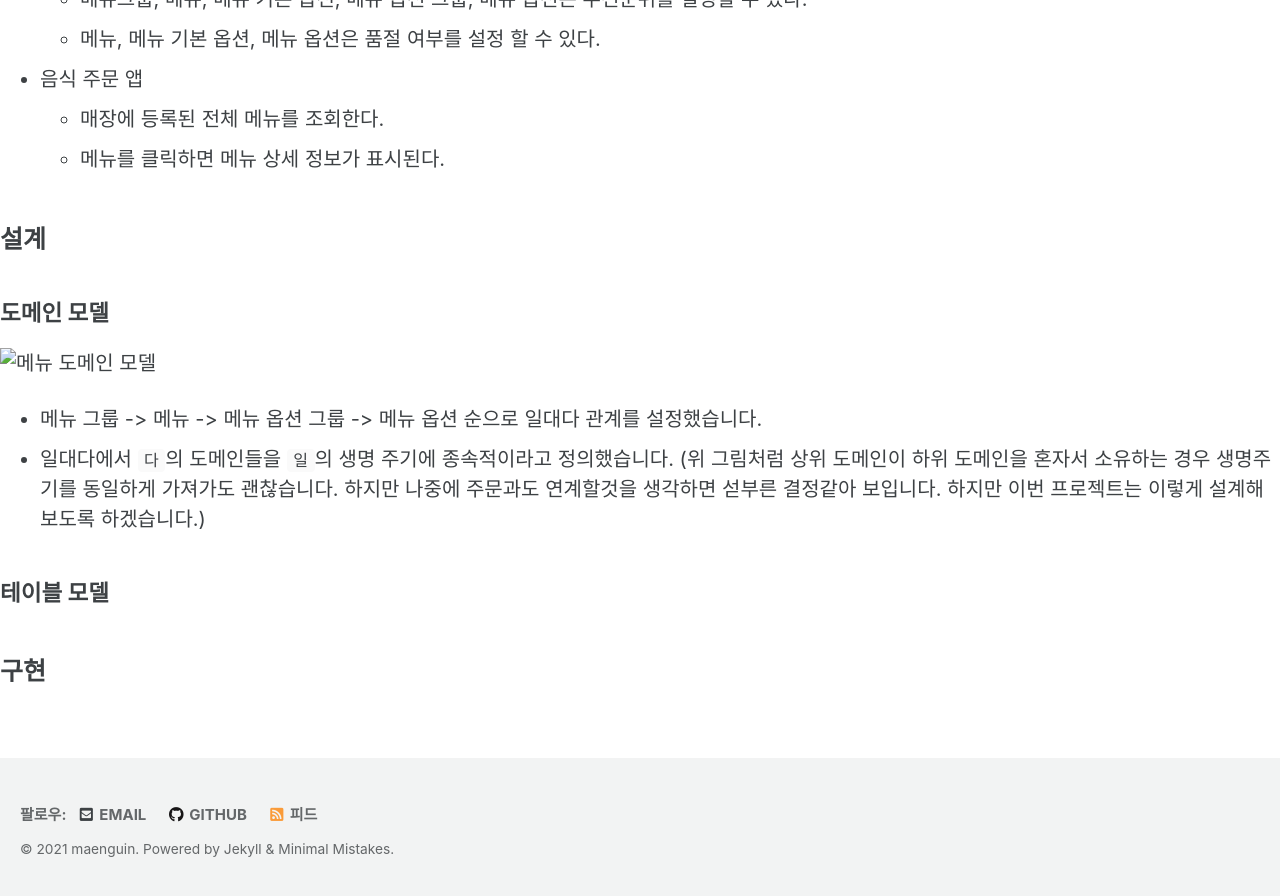
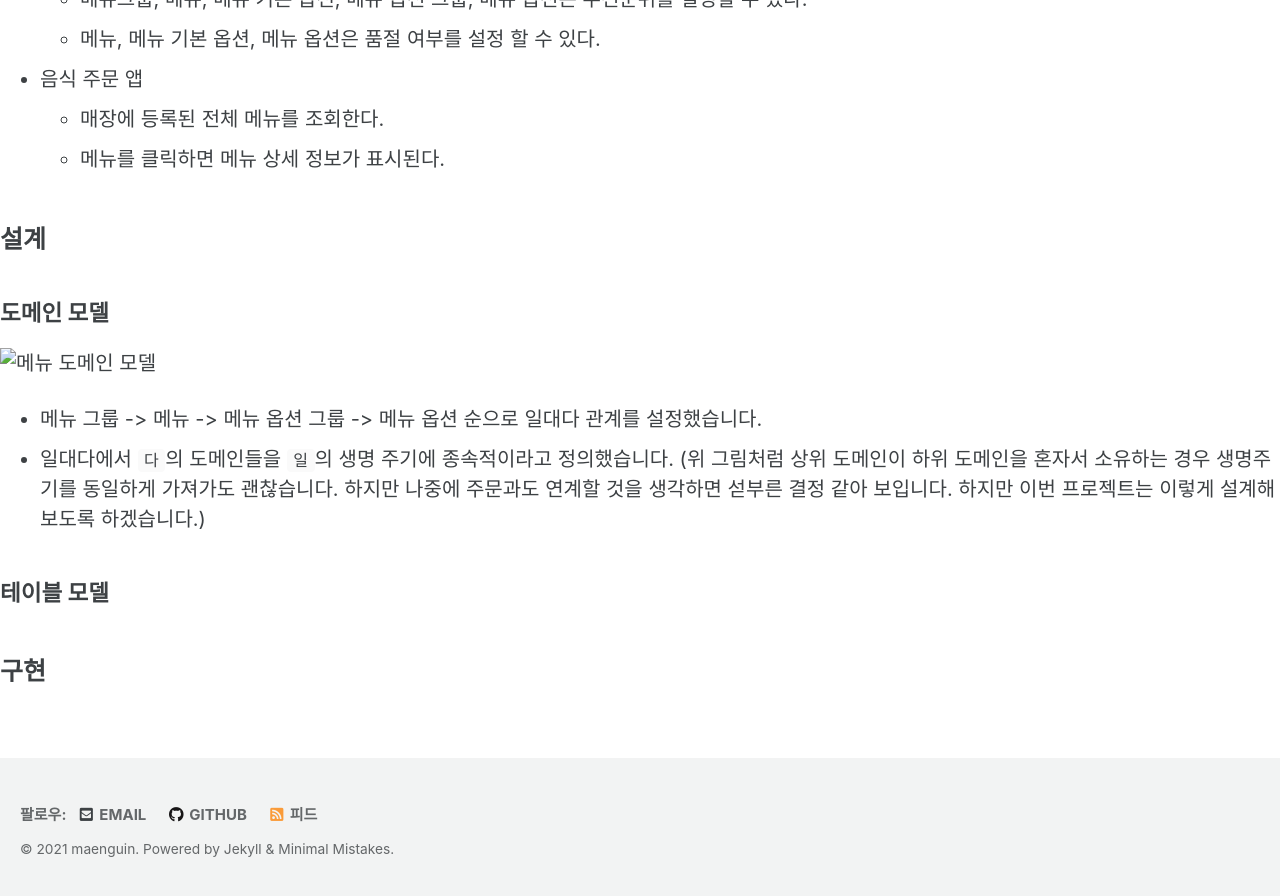
Before and after one commit to maenguin/maenguin.github.io, a Jekyll site: the page built from private/toy/menu.md, in a window 1280 px wide and 900 px high, scrolled down 2149 px. Shown: the top 896 px of the window. Built offline with Jekyll 4.4.1, drawn with Linux system fonts in a browser that asks for light colours; cached includes are drawn as plain includes; our own code applies the rules of GitHub Pages for plain Markdown files.

```diff
--- a/private/toy/menu.md
+++ b/private/toy/menu.md
@@ -64,7 +64,7 @@
 ### 도메인 모델
 ![메뉴 도메인 모델](./메뉴%20API%20(1).png)
 * 메뉴 그룹 -> 메뉴 -> 메뉴 옵션 그룹 -> 메뉴 옵션 순으로 일대다 관계를 설정했습니다.
-* 일대다에서 `다`의 도메인들을 `일`의 생명 주기에 종속적이라고 정의했습니다. (위 그림처럼 상위 도메인이 하위 도메인을 혼자서 소유하는 경우 생명주기를 동일하게 가져가도 괜찮습니다. 하지만 나중에 주문과도 연계할것을 생각하면 섣부른 결정같아 보입니다. 하지만 이번 프로젝트는 이렇게 설계해보도록 하겠습니다.)
+* 일대다에서 `다`의 도메인들을 `일`의 생명 주기에 종속적이라고 정의했습니다. (위 그림처럼 상위 도메인이 하위 도메인을 혼자서 소유하는 경우 생명주기를 동일하게 가져가도 괜찮습니다. 하지만 나중에 주문과도 연계할 것을 생각하면 섣부른 결정 같아 보입니다. 하지만 이번 프로젝트는 이렇게 설계해보도록 하겠습니다.)
 
 
 ### 테이블 모델
```
